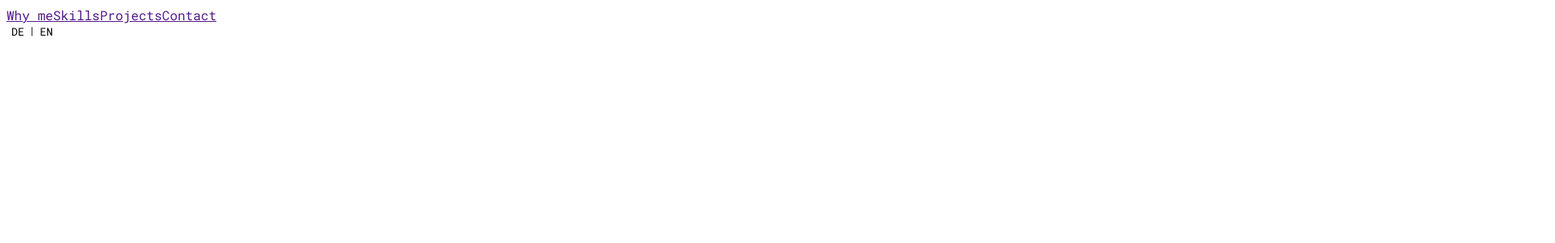
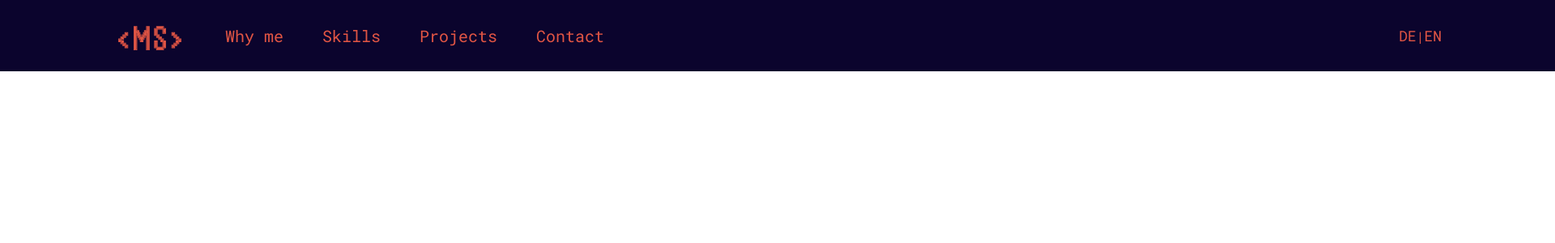
Before and after one commit to DavidDev25/Angular-Portfolio, an Angular app: page / in a window 1280 px wide. Shown: the top 300 px of the page at 81% size, 1920 px wide, since content can reach past the window. Built offline with nearby package versions, Linux system fonts and the light colour scheme.

Commit message:
added navbar

```diff
--- a/src/app/landingpage/navbar/navbar.component.html
+++ b/src/app/landingpage/navbar/navbar.component.html
@@ -1,13 +1,17 @@
 <nav>
+    <div class="navbar">
+        <div class="navbarText">
+            <img src="/logoPlaceholder.svg" alt="placeholderLogo">
             <a href="">Why me</a>
             <a href="">Skills</a>
             <a href="">Projects</a>
             <a href="">Contact</a>
-
+        </div>
 
         <div class="toggle_switch">
             <button>DE</button>
             <div class="vertical-line">|</div>
             <button>EN</button>
         </div>
+    </div>
 </nav>
--- a/src/app/landingpage/navbar/navbar.component.scss
+++ b/src/app/landingpage/navbar/navbar.component.scss
@@ -1,13 +1,47 @@
+nav {
+  position: sticky;
+  width: 1920px;
+  background: linear-gradient(#0b042d 100%, #0b042d 20%);
+  padding-left: 140px;
+  padding-right: 140px;
+  padding-bottom: 24px;
+  padding-top: 24px;
+}
+
+.navbar {
+  display: flex;
+  justify-content: space-between;
+}
+
+img {
+  width: 90px;
+  height: 40px;
+}
+.navbarText {
+  display: flex;
+  gap: 48px;
+  justify-content: center;
+  align-items: center;
+
+  a {
+    font-size: 20px;
+    color: #e15544;
+    text-decoration: none;
+  }
+}
 .toggle_switch {
   display: flex;
-  font-size: 18px;
+  align-items: center;
+
   button {
     background-color: transparent;
     border: none;
-    height: 20px;
+    color: #e15544;
+    font-size: 18px;
   }
 
   .vertical-line {
-    font-size: 12px;
+    font-size: 16px;
+    color: #e15544;
   }
 }
--- a/src/styles.scss
+++ b/src/styles.scss
@@ -11,5 +11,9 @@
 }
 
 * {
+  margin: 0;
+  padding: 0;
+  box-sizing: border-box;
+  scroll-behavior: smooth;
   font-family: Roboto Mono;
 }
```
Also changed, not shown: public/logoPlaceholder.svg (added). Lines whose indentation alone changed are shown as unchanged.
